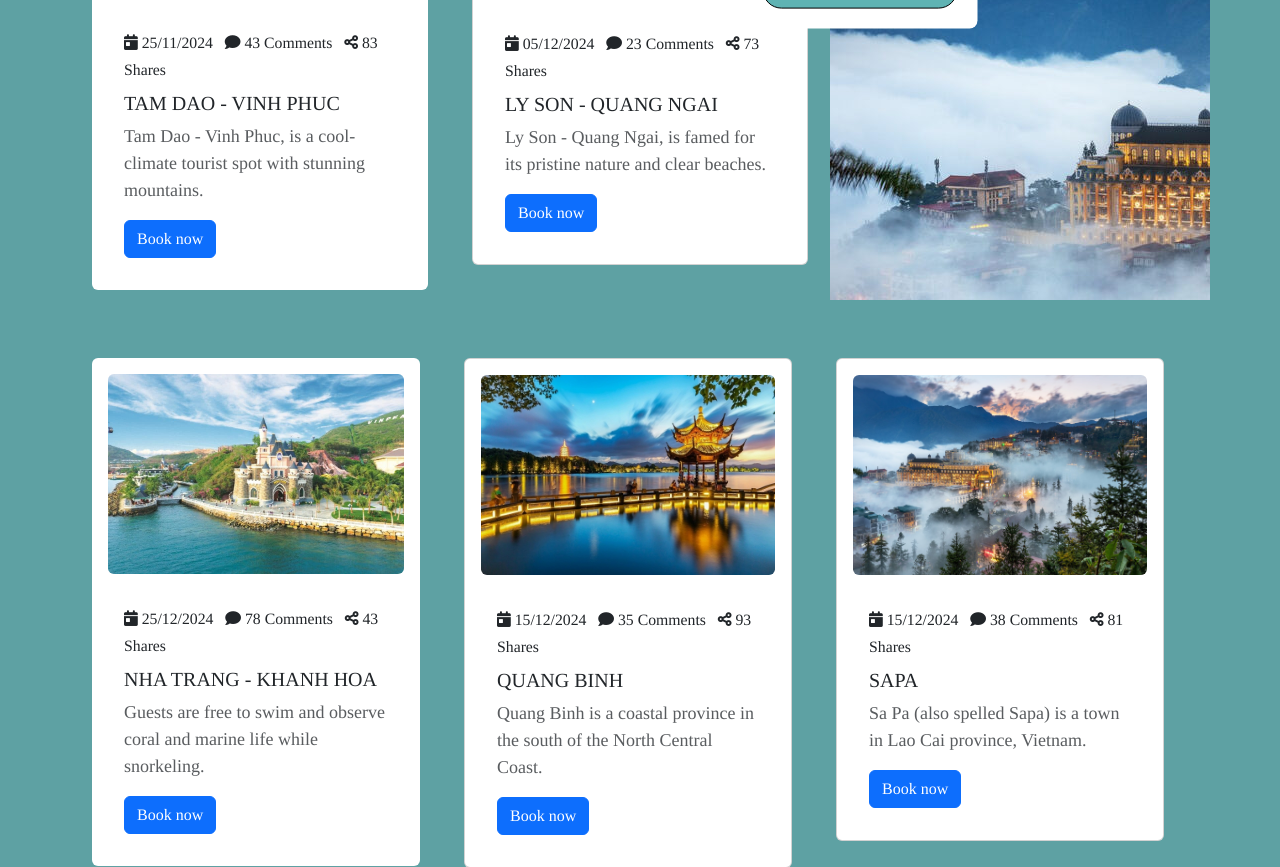
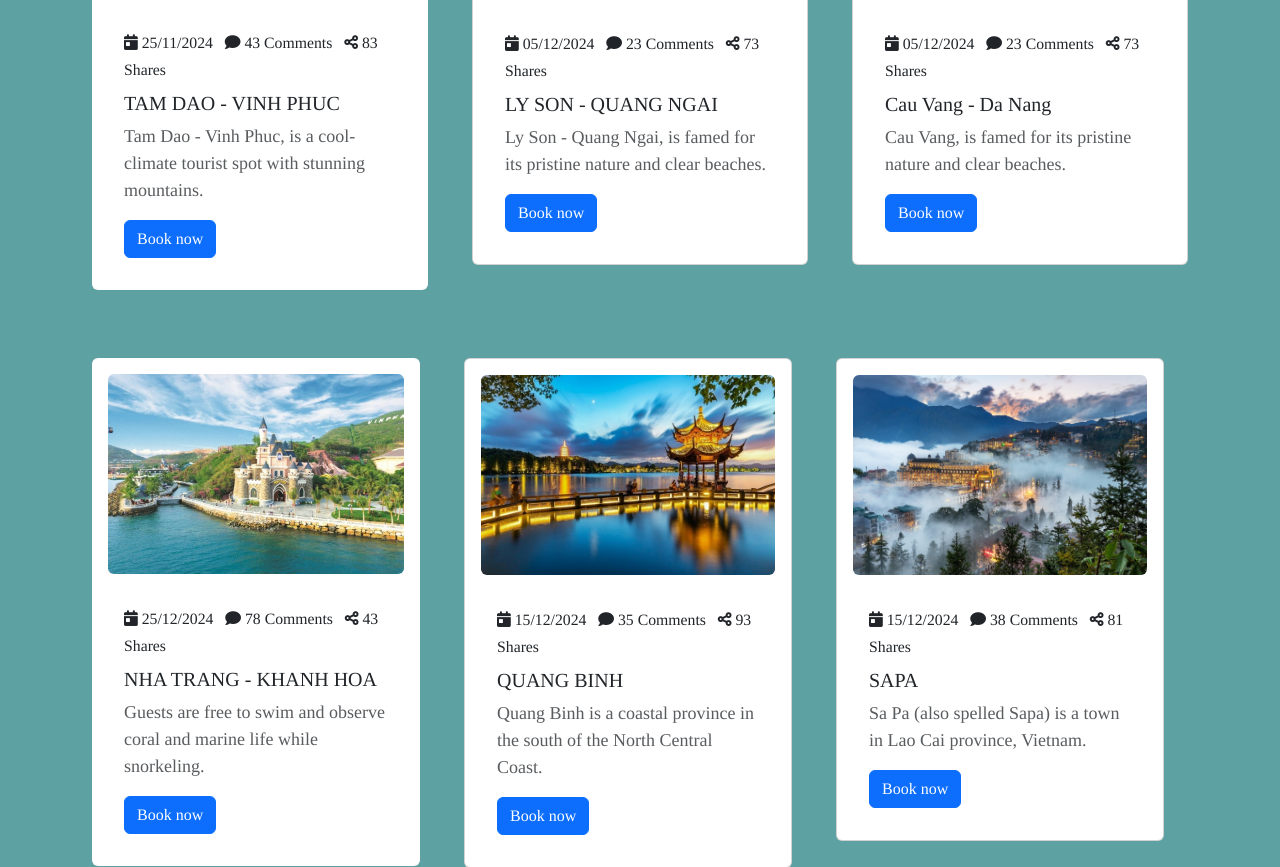
Before and after one commit to HuuHau235/Booking_Tour, a PHP site: page / in a window 1280 px wide. Shown: the part 4257-5124 px from the top of the page. Run offline with PHP 8.4, Linux system fonts and the light colour scheme.

Commit message:
Done home_page

```diff
--- a/src/index.php
+++ b/src/index.php
@@ -482,22 +482,26 @@
                     </div>
                   </div>
                 </div>
-                <div class="col-md-4 item">
-                      <div class="card-body2">
-                        <h5 class="card-title1">SIGN UP</h5>
-                      <p class="card-text2">-- to get newsletter <br>& receive our best offer.</p>
-                      <form>
-                        <div class="mb-3">
-                          <input type="email" class="form-control" placeholder="E-mail Address">
-                        </div>
-                        <button type="submit" class="btn btn-primary w-100" style="background-color: #5FB3B3;border-radius: 20px;width: 100px;
-                        border: 1px solid black; ">
-                          SIGN UP
-                        </button>
-                      </form>
-                      </div>
 
+                <div class="col-md-4">
+                  <div class="card travel-card p-3">
+                    <img src="assets/images/danang.png" class="card-img-top rounded" alt="Da Nang">
+                    <div class="card-body">
+                      <p class="mb-2">
+                        <small>
+                          <i class="fa fa-calendar-day"></i> 05/12/2024 &nbsp;
+                          <i class="fa fa-comment"></i> 23 Comments &nbsp;
+                          <i class="fa fa-share-alt"></i> 73 Shares
+                        </small>
+                      </p>
+                      <h5 class="card-title">Cau Vang - Da Nang</h5>
+                      <p class="card-text text-muted">
+                        Cau Vang, is famed for its pristine nature and clear beaches.
+                      </p>
+                      <a href="#" class="btn btn-primary">Book now</a>
+                    </div>
                   </div>
+                </div>
 
     <!-- test -->
                   <!-- <div class="container d-flex justify-content-center mt-5">
```
